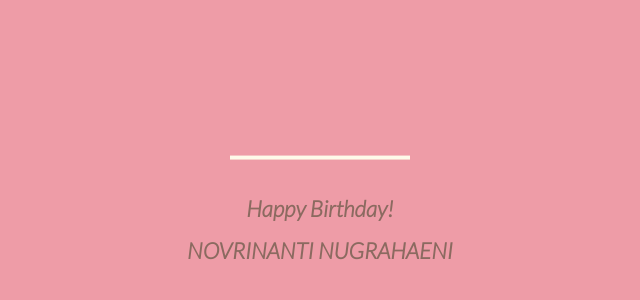
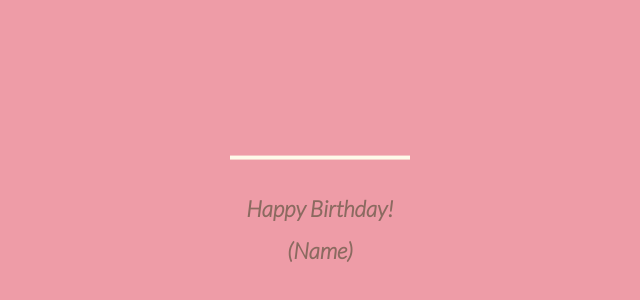
Before and after one commit to asdadji/ultah, a plain HTML site: page utama.html in a window 1280 px wide. Shown: the part 168-468 px from the top of the page, without its empty margins (328-968 px from the left). Drawn offline with Linux system fonts and the light colour scheme.

Commit message:
Update birthday name placeholder in utama.html

```diff
--- a/utama.html
+++ b/utama.html
@@ -236,7 +236,7 @@
     </svg>
     <div class="text">
       <h1>Happy Birthday!</h1>
-      <h1><b>NOVRINANTI NUGRAHAENI</b></h1>
+      <h1><b>(Name)</b></h1>
       <audio autoplay>
         <source src="musik/Jamrud - Selamat Ulang Tahun (lyrics) - HalyRics Channel (youtube).mp3" type="audio/mp3" />
       </audio>
```
